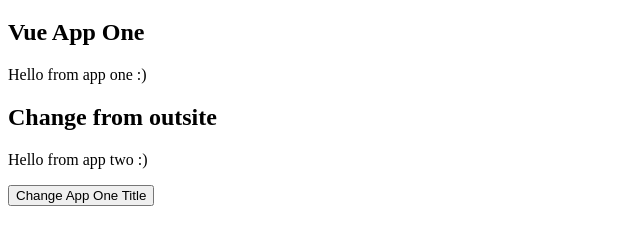
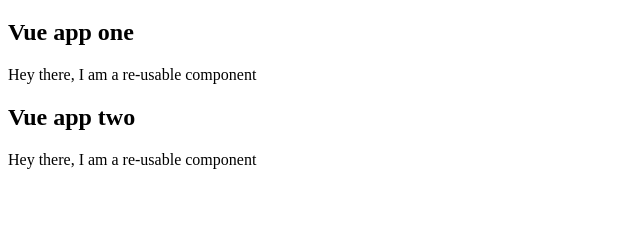
Before and after one commit to taufanbasri/vue-beginner, a plain HTML site: page index.html in a window 1280 px wide. Shown: the part 61-306 px from the top of the page, without its empty margins (0-640 px from the left). Drawn offline with Linux system fonts and the light colour scheme.

Commit message:
Components Basic

```diff
--- a/app.js
+++ b/app.js
@@ -1,37 +1,11 @@
+Vue.component('greeting', {
+    template: '<p>Hey there, I am a re-usable component</p>'
+});
+
 var one = new Vue({
-    el: '#app-one',
-    data: {
-       title: 'Vue App One'
-    },
-
-    methods: {
-
-    },
-
-    computed: {
-        greet() {
-            return 'Hello from app one :)'
-        }
-    }
-})
+    el: '#app-one'
+});
 
 var two = new Vue({
-    el: '#app-two',
-    data: {
-        title: 'Vue App Two'
-    },
-
-    methods: {
-        changeTitle() {
-            one.title = 'Title Changed!'
-        }
-    },
-
-    computed: {
-        greet() {
-            return 'Hello from app two :)'
-        }
-    }
-})
-
-two.title = 'Change from outsite'
+    el: '#app-two'
+});
--- a/index.html
+++ b/index.html
@@ -7,13 +7,12 @@
 <body>
     <h1>Multiple Vue Instance</h1>
     <div id="app-one">
-        <h2>{{ title }}</h2>
-        <p>{{ greet }}</p>
+        <h2>Vue app one</h2>
+        <greeting></greeting>
     </div>
     <div id="app-two">
-        <h2>{{ title }}</h2>
-        <p>{{ greet }}</p>
-        <button @click="changeTitle">Change App One Title</button>
+        <h2>Vue app two</h2>
+        <greeting></greeting>
     </div>
 
     <script src="vue.js"></script>
```
